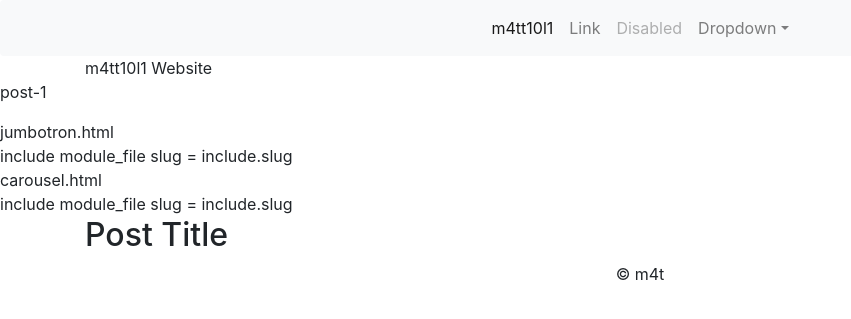
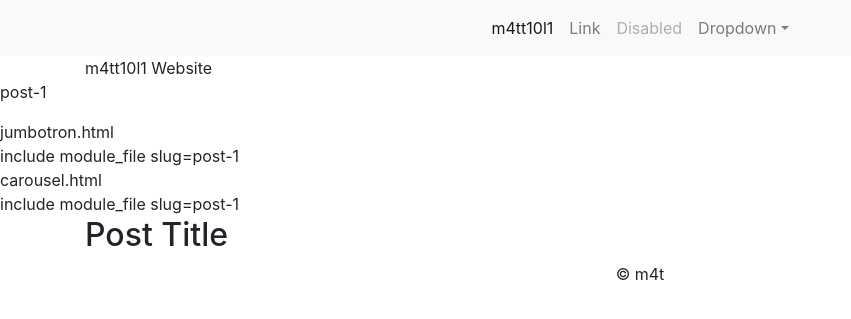
Before and after one commit to studiodiametrodev/m4tt10l1.github.io, a Jekyll site: the page built from _posts/2019-09-13-post-1.md, in a window 1280 px wide. Shown: the top 319 px of the page, without its empty margins (0-851 px from the left). Built offline with Jekyll 4.4.1, drawn with Linux system fonts in a browser that asks for light colours; our own code applies the rules of GitHub Pages for plain Markdown files.

Commit message:
Update pagebuilder.html

```diff
--- a/_includes/pagebuilder.html
+++ b/_includes/pagebuilder.html
@@ -3,7 +3,8 @@
 {% for module_hash in modules %}
 {% assign module = module_hash[1] %}
 {% assign module_file = ".html" | prepend: module_hash[0] %}
+{% capture page_slug %}{{ include.slug }}{% endcapture %}
 <div class="module">  {{ module_file }}
-  <div>  include module_file slug = include.slug  </div>
+  <div>  include module_file slug={{ page_slug }}  </div>
 </div>
 {% endfor %}
```
